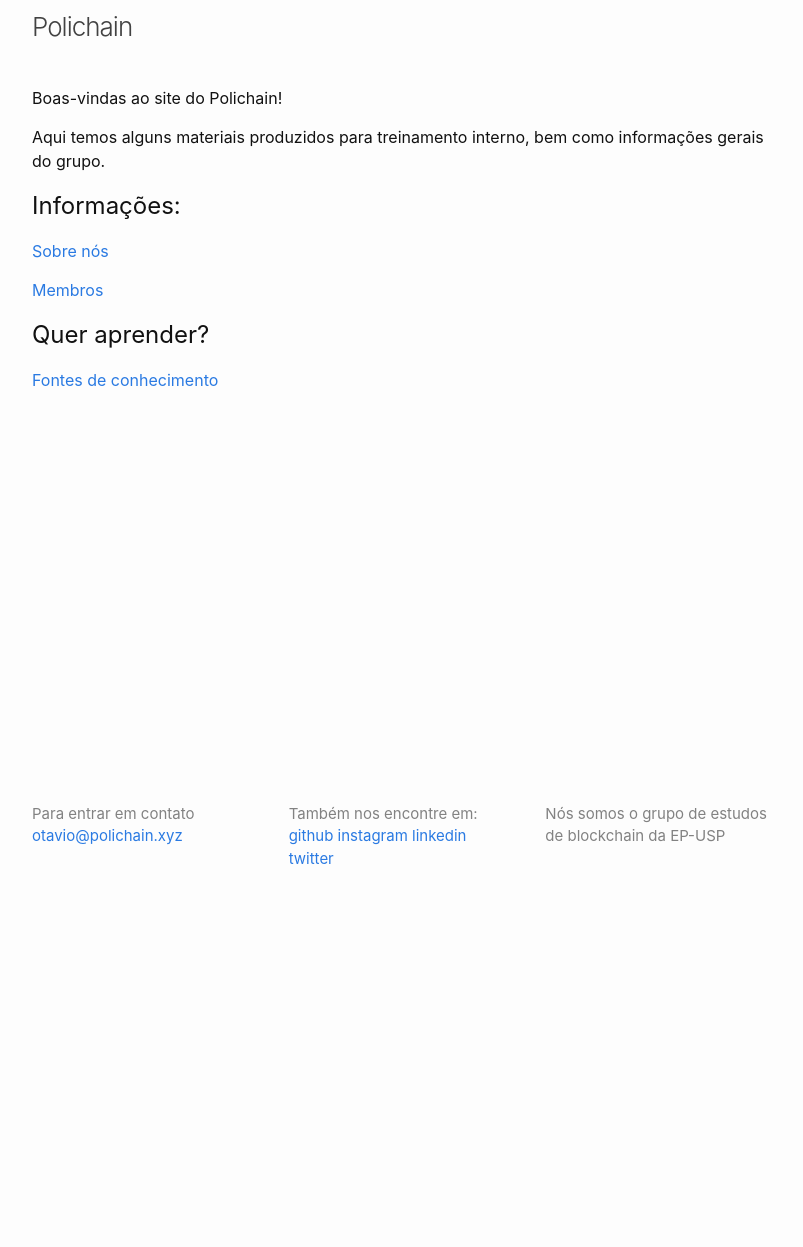
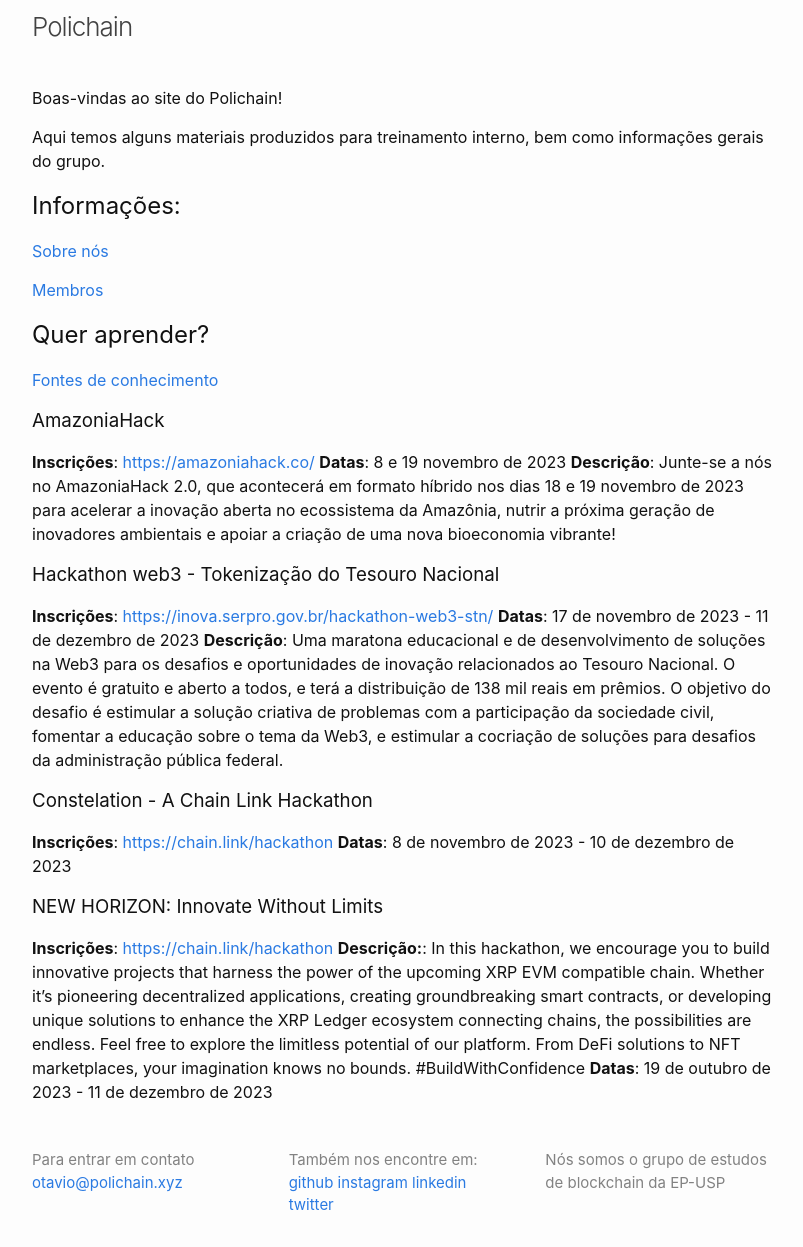
Before and after one commit to polichain/jekyll-website, a Jekyll site: the page built from index.markdown, in a window 1280 px wide. Shown: the whole page, without its empty margins (238-1041 px from the left). Built offline with Jekyll 4.4.1, drawn with Linux system fonts in a browser that asks for light colours; comment, search, counter and statistics services are not loaded; before the commit the page ends 900 px from its top, so only the background shows below that.

Commit message:
update hackathons

```diff
--- a/index.markdown
+++ b/index.markdown
@@ -17,3 +17,22 @@
 ## Quer aprender?
 
 [Fontes de conhecimento](estudo)
+
+### AmazoniaHack
+**Inscrições**: [https://amazoniahack.co/](https://amazoniahack.co/)
+**Datas**: 8 e 19 novembro de 2023
+**Descrição**: Junte-se a nós no AmazoniaHack 2.0, que acontecerá em formato híbrido nos dias 18 e 19 novembro de 2023 para acelerar a inovação aberta no ecossistema da Amazônia, nutrir a próxima geração de inovadores ambientais e apoiar a criação de uma nova bioeconomia vibrante!
+
+### Hackathon web3 - Tokenização do Tesouro Nacional
+**Inscrições**: [https://inova.serpro.gov.br/hackathon-web3-stn/](https://inova.serpro.gov.br/hackathon-web3-stn/)
+**Datas**: 17 de novembro de 2023 - 11 de dezembro de 2023
+**Descrição**: Uma maratona educacional e de desenvolvimento de soluções na Web3 para os desafios e oportunidades de inovação relacionados ao Tesouro Nacional. O evento é gratuito e aberto a todos, e terá a distribuição de 138 mil reais em prêmios. O objetivo do desafio é estimular a solução criativa de problemas com a participação da sociedade civil, fomentar a educação sobre o tema da Web3, e estimular a cocriação de soluções para desafios da administração pública federal.
+
+### Constelation - A Chain Link Hackathon
+**Inscrições**: [https://chain.link/hackathon](https://chain.link/hackathon)
+**Datas**: 8 de novembro de 2023 - 10 de dezembro de 2023
+
+### NEW HORIZON: Innovate Without Limits
+**Inscrições**: [https://chain.link/hackathon](https://chain.link/hackathon)
+**Descrição:**: In this hackathon, we encourage you to build innovative projects that harness the power of the upcoming XRP EVM compatible chain. Whether it's pioneering decentralized applications, creating groundbreaking smart contracts, or developing unique solutions to enhance the XRP Ledger ecosystem connecting chains, the possibilities are endless. Feel free to explore the limitless potential of our platform. From DeFi solutions to NFT marketplaces, your imagination knows no bounds. #BuildWithConfidence
+**Datas**: 19 de outubro de 2023 - 11 de dezembro de 2023
```
